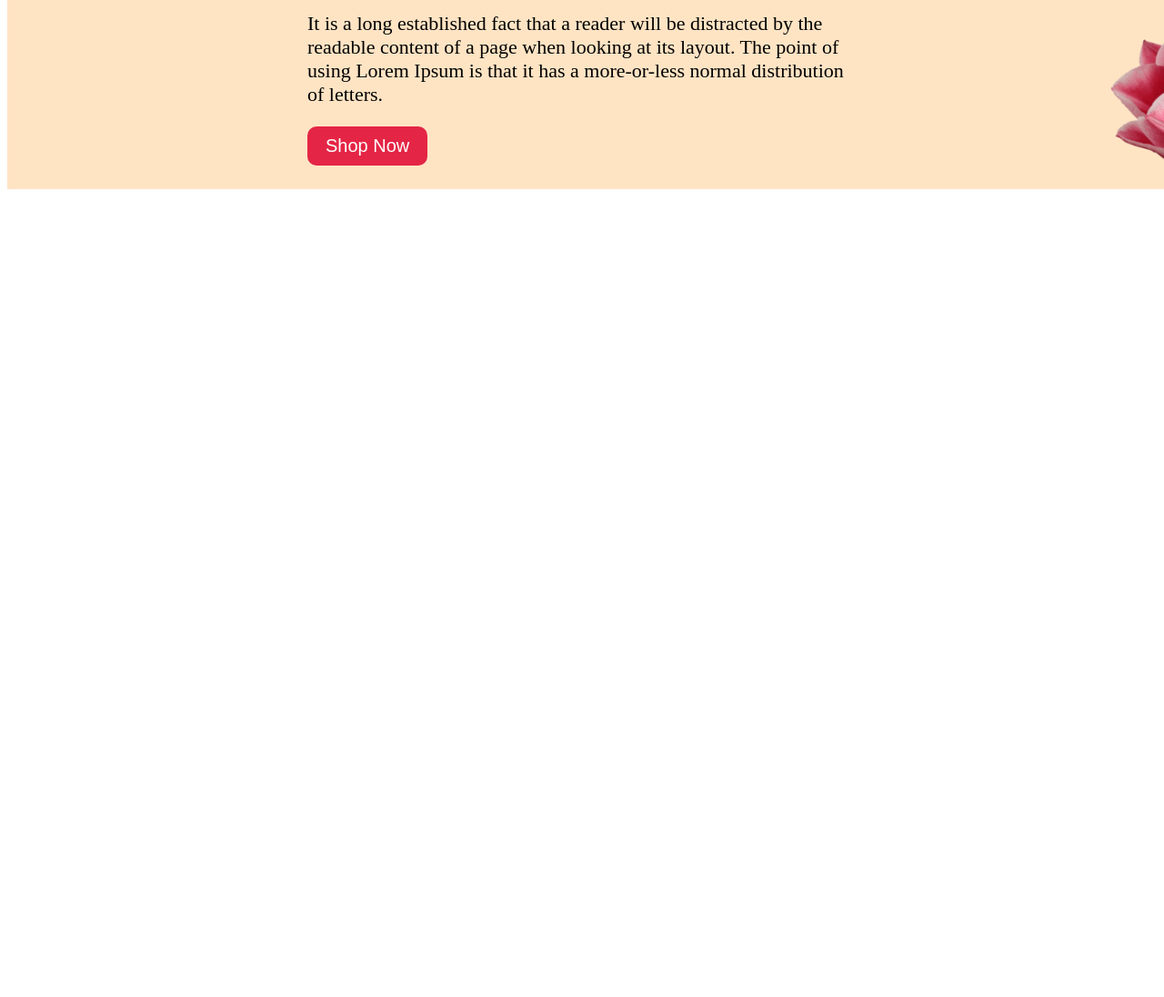
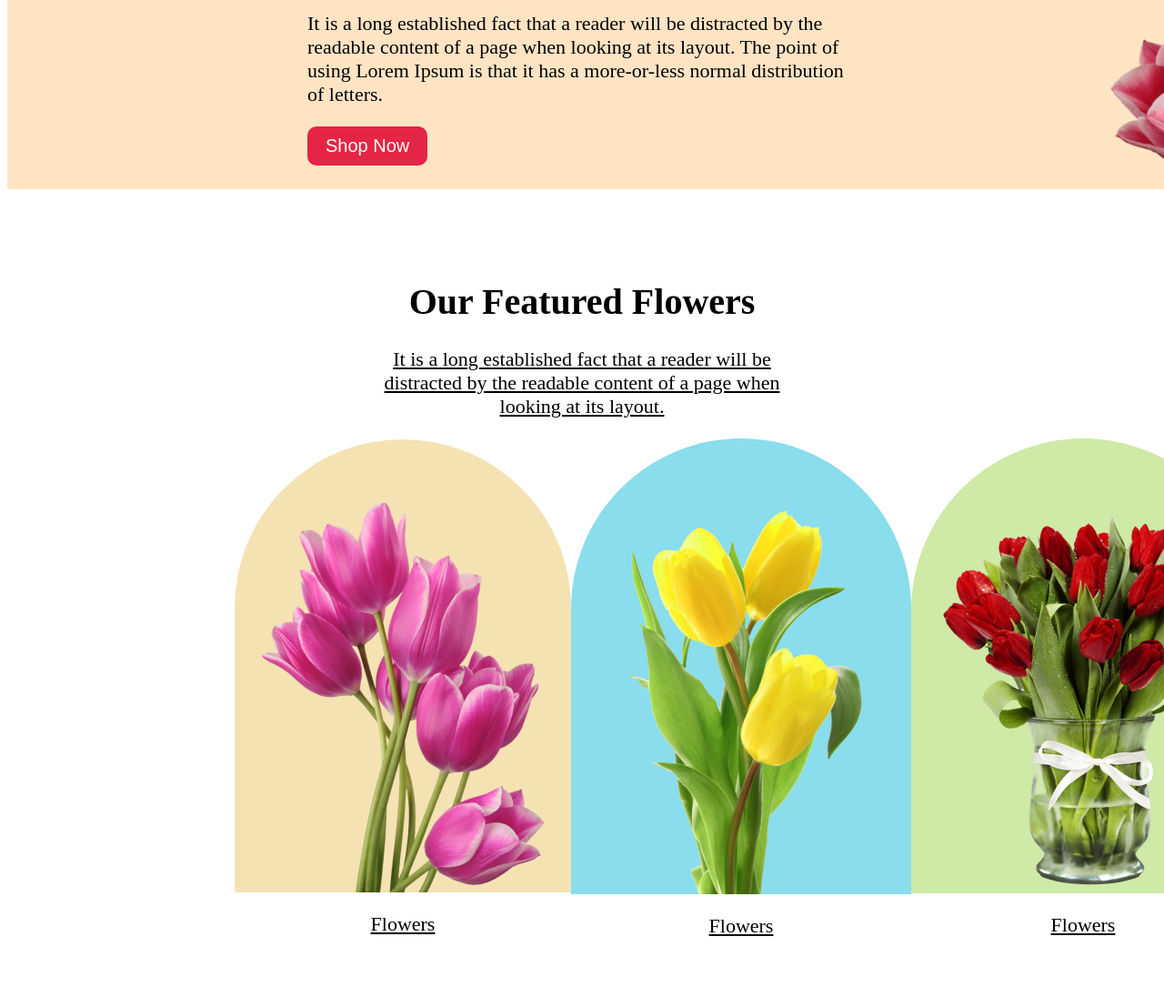
Before and after one commit to mehedi1603/Assignment-1, a plain HTML site: page index.html in a window 1280 px wide. Shown: the part 500-1596 px from the top of the page at 91% size. Before the commit the page ends 800 px from the top, so only its background shows below. Drawn offline with Linux system fonts and the light colour scheme.

Commit message:
Featured added

```diff
--- a/index.html
+++ b/index.html
@@ -1,20 +1,24 @@
 <!DOCTYPE html>
 <html lang="en">
+
 <head>
     <meta charset="UTF-8">
     <meta name="viewport" content="width=device-width, initial-scale=1.0">
     <title>Flower Kingdom!</title>
     <link rel="stylesheet" href="styles.css">
 </head>
+
 <body>
     <header>
         <div class="header">
             <div class="htext">
                 <h1 class="title">Let's make beautiful flowers a part of your life.</h1>
-                <p>It is a long established fact that a reader will be distracted by the readable content of a page when looking at its layout. The point of using Lorem Ipsum is that it has a more-or-less normal distribution of letters.</p>
+                <p>It is a long established fact that a reader will be distracted by the readable content of a page when
+                    looking at its layout. The point of using Lorem Ipsum is that it has a more-or-less normal
+                    distribution of letters.</p>
                 <button class="btn">Shop Now</button>
             </div>
-            <div >
+            <div>
                 <img class="hpic" src="./Flower Asset/pngwing 10.png" alt="">
             </div>
         </div>
@@ -23,7 +27,31 @@
     </header>
 
     <main>
-
+        <div class="mhead">
+            <h1 class="mtitle">Our Featured Flowers</h1>
+            <p>It is a long established fact that a reader will be distracted by the readable content of a page when
+                looking at its layout.</p>
+        </div>
+        <div class="pic-container">
+            <div>
+                <div class="pic1">
+                    <img class="f1" src="./Flower Asset/pngwing 6.png" alt="">
+                </div>
+                <p>Flowers</p>
+            </div>
+            <div>
+                <div class="pic2">
+                    <img class="f2" src="./Flower Asset/pngwing 7.png" alt="">
+                </div>
+                <p>Flowers</p>
+            </div>
+            <div>
+                <div class="pic3">
+                    <img class="f3" src="./Flower Asset/pngwing 8.png" alt="">
+                </div>
+                <p>Flowers</p>
+            </div>
+        </div>
     </main>
 
     <footer>
@@ -32,4 +60,5 @@
     </footer>
 
 </body>
+
 </html>
--- a/styles.css
+++ b/styles.css
@@ -18,7 +18,7 @@
     font-weight: 300;
     font-family: Impact, Haettenschweiler, 'Arial Narrow Bold', sans-serif;
 }
-p{
+header div p{
     font-size: 22px;
 }
 .btn{
@@ -34,3 +34,61 @@ p{
     padding-top: 80px;
     padding-right: 100px;
 }
+.mtitle{
+    font-size: 40px;
+    margin-top: 100px;
+
+}
+.mhead{
+
+    text-align: center;
+    width: 500px;
+    margin: 0px auto;
+}
+.pic-container{
+    display: flex;
+    align-items: center;
+    justify-content: space-around;
+    margin: 20px 250px;
+    padding-bottom: 40px;
+    /* border: 2px solid black; */
+}
+.pic1{
+    /* border: 2px solid black; */
+    border-top-left-radius: 200px;
+    border-top-right-radius: 200px;
+    background-color: rgb(245, 226, 178);
+    padding: 70px 30px 0px 30px;
+    margin: 0px 0px 9px 0px;
+}
+.pic2{
+    /* border: 2px solid black; */
+    border-top-left-radius: 200px;
+    border-top-right-radius: 200px;
+    background-color: rgb(137, 221, 236);
+    padding: 30px 30px 0px 30px;
+    margin-bottom: 10px;
+}
+.pic3{
+    /* border: 2px solid black; */
+    border-top-left-radius: 200px;
+    border-top-right-radius: 200px;
+    background-color: rgb(207, 233, 167);
+    padding: 80px 30px 0px 30px;
+    margin: 0px 0px 10px 0px;
+}
+.f1{
+    display: block;
+}
+.f2{
+    display: block;
+}
+.f3{
+    display: block;
+}
+main div p{
+    font-size: 22px;
+    text-align: center;
+    text-decoration: underline;
+    cursor: pointer;
+}
```
